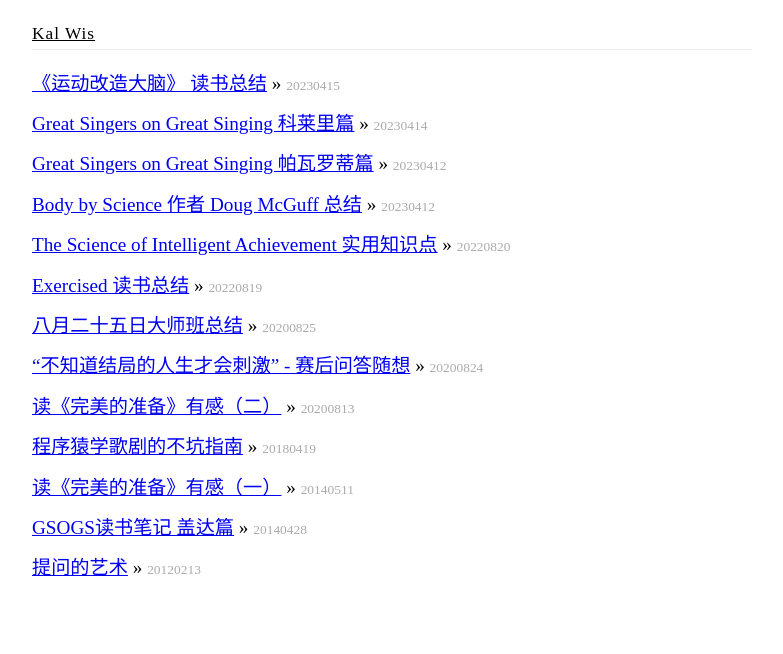
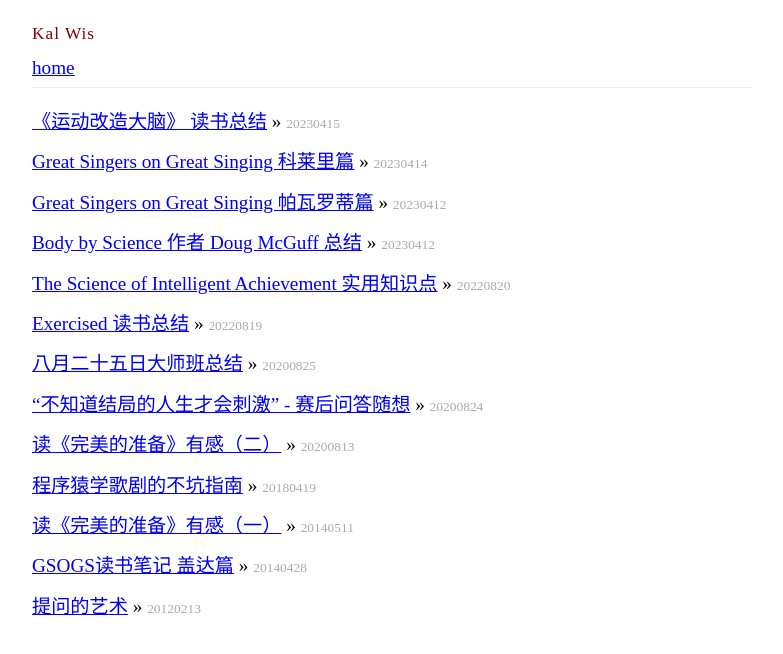
Before and after one commit to kwopera/kwopera.github.io, a Jekyll site: the page built from index.html, in a window 1280 px wide. Shown: the top 654 px of the page, without its empty margins (248-1031 px from the left). Built offline with Jekyll 4.4.1, drawn with Linux system fonts in a browser that asks for light colours.

Commit message:
design change

```diff
--- a/_layouts/default.html
+++ b/_layouts/default.html
@@ -21,7 +21,7 @@
       <header class="masthead clearfix">
 
         <div class="site-info">
-          <h1 class="site-name"><a href="{{ site.baseurl }}/">{{ site.name }}</a></h1>
+          <h1 class="site-name">{{ site.name }}</h1><a href="{{ site.baseurl }}/">home</a>
         </div>
       </header>
     </div>
```
Also changed, not shown: 1 other file.
